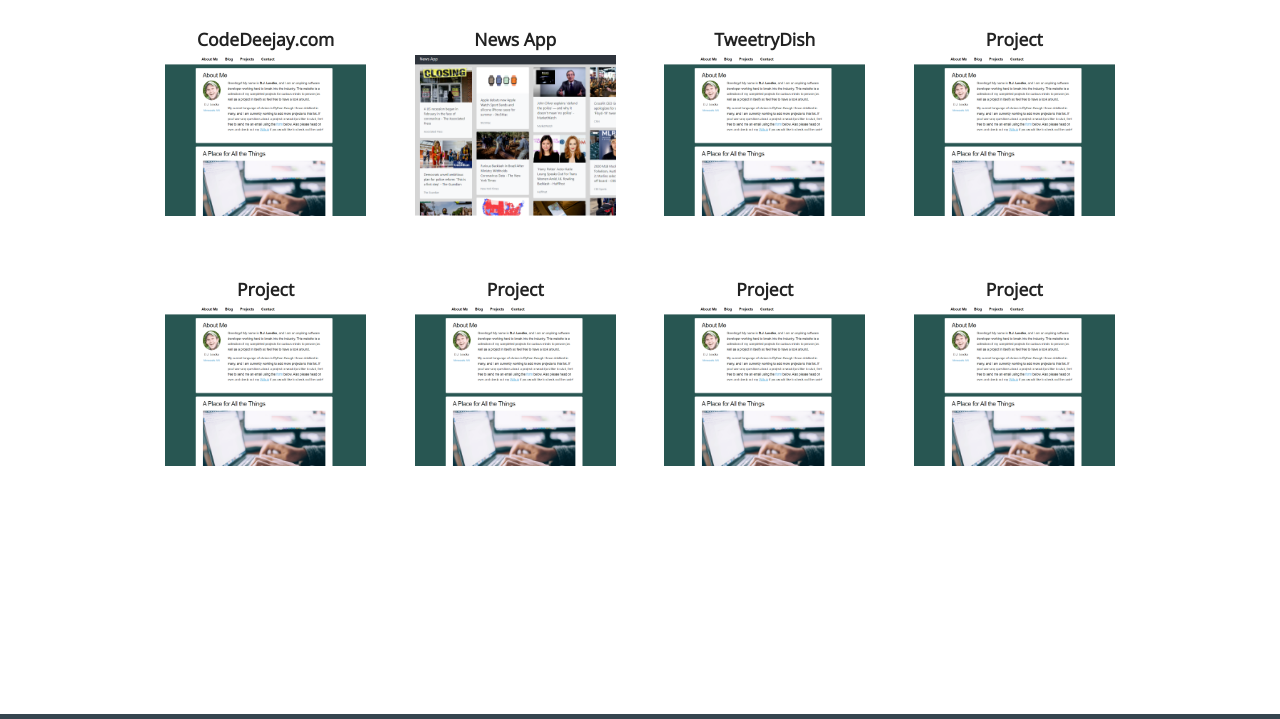
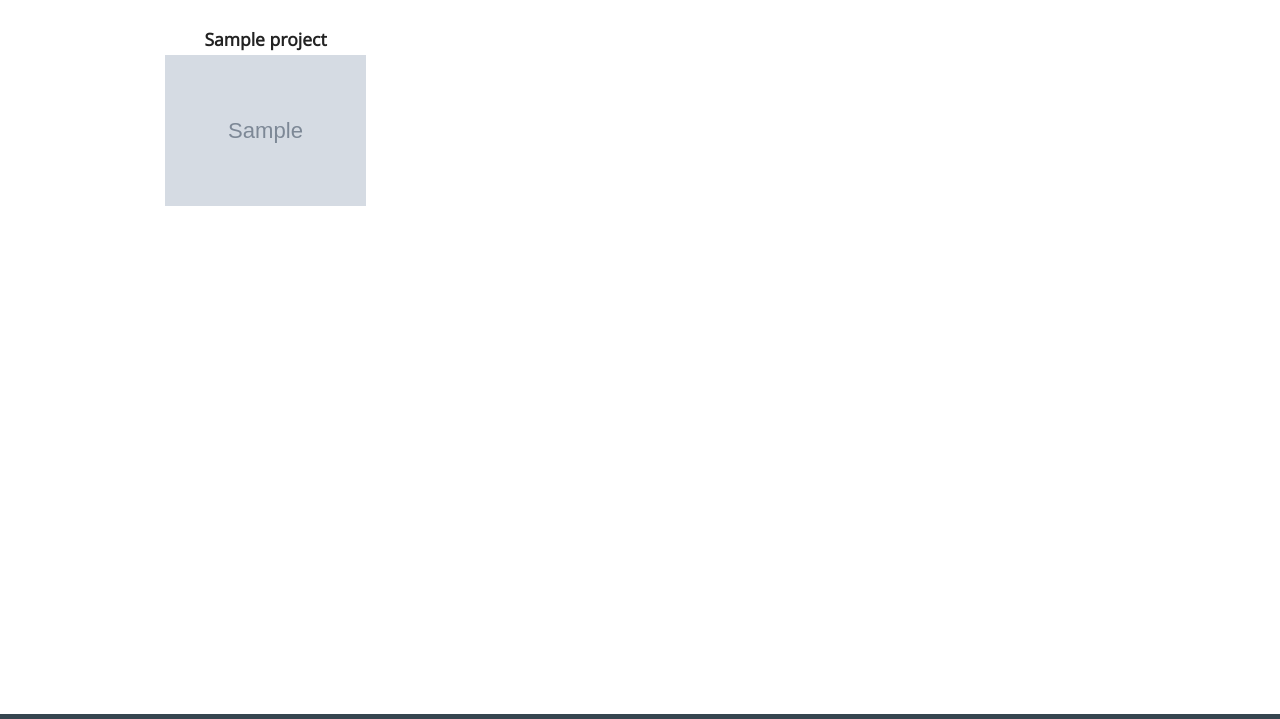
Before and after one commit to djleedke/code-deejay, a Django app: page /projects/ in a window 1280 px wide. Shown: the part 56-775 px from the top of the page. Run offline with Django 3.2, Linux system fonts and the light colour scheme; tables that the repository leaves empty hold one stand-in row (values such as "Sample post"); grey boxes marked "Sample" are stand-in pictures.

Commit message:
Projects page now pulls from database

```diff
--- a/blog/templates/blog/projects.html
+++ b/blog/templates/blog/projects.html
@@ -2,39 +2,15 @@
 {% block content %}
 <!-- Projects -->
 <div class="row">
+{% for project in projects %}
     <div class="three columns project-card">
-        <div class="project-card-title">CodeDeejay.com</div>
-        <img src="/static/blog/code-deejay-project.png">
+        <div class="project-card-title">{{ project.title }}</div>
+        <a href="{{ project.project_url }}" target="_blank"><img src="{{ project.image.url }}"></a>
     </div>
-    <div class="three columns project-card">
-        <div class="project-card-title">News App</div>
-        <img src="/static/blog/news-app-project.png">
-    </div>
-    <div class="three columns project-card">
-        <div class="project-card-title">TweetryDish</div>
-        <img src="/static/blog/code-deejay-project.png">
-    </div>
-    <div class="three columns project-card">
-        <div class="project-card-title">Project</div>
-        <img src="/static/blog/code-deejay-project.png">
-    </div>
+    {% if forloop.counter|divisibleby:4 %}
 </div>
 <div class="row">
-    <div class="three columns project-card">
-        <div class="project-card-title">Project</div>
-        <img src="/static/blog/code-deejay-project.png">
-    </div>
-    <div class="three columns project-card">
-        <div class="project-card-title">Project</div>
-        <img src="/static/blog/code-deejay-project.png">
-    </div>
-    <div class="three columns project-card">
-        <div class="project-card-title">Project</div>
-        <img src="/static/blog/code-deejay-project.png">
-    </div>
-    <div class="three columns project-card">
-        <div class="project-card-title">Project</div>
-        <img src="/static/blog/code-deejay-project.png">
-    </div>
+    {% endif %}
+{% endfor %}
 </div>
 {% endblock %}
--- a/blog/views.py
+++ b/blog/views.py
@@ -1,7 +1,7 @@
 from django.shortcuts import render, redirect
 from django.http import HttpResponse, HttpResponseRedirect
 from django.core.mail import send_mail
-from .models import Post
+from .models import Post, Project
 from .config import *
 from .forms import ContactForm
 
@@ -11,7 +11,7 @@ def index(request):
 
     posts = Post.objects.all()
     context = {
-        'posts':posts,
+        'posts': posts,
     }
 
     return render(request, 'blog/index.html', context)
@@ -52,7 +52,12 @@ def contact(request):
 #Page showcasing all projects, big & small
 def projects(request):
 
-    return render(request, 'blog/projects.html')
+    projects = Project.objects.all()
+
+    context = {
+        'projects': projects,
+    }
+    return render(request, 'blog/projects.html', context)
 
 #---------- Post Detail Page ----------
 #Displays details of blog post
@@ -60,7 +65,7 @@ def post_detail(request, slug):
 
     post = Post.objects.get(slug=slug)
     context = {
-        'post':post,
+        'post': post,
     }
 
     return render(request, 'blog/post_detail.html', context)
```
Also changed, not shown: media/projects/code-deejay-project.png (added), media/projects/news-app-project_SMzK8Th.png (added), media/projects/user.jpg (added), media/projects/user_HTrF4a5.jpg (added), media/projects/user_Xxxlntz.jpg (added), media/projects/user_idufr9f.jpg (added), media/projects/user_xClHaha.jpg (added).
